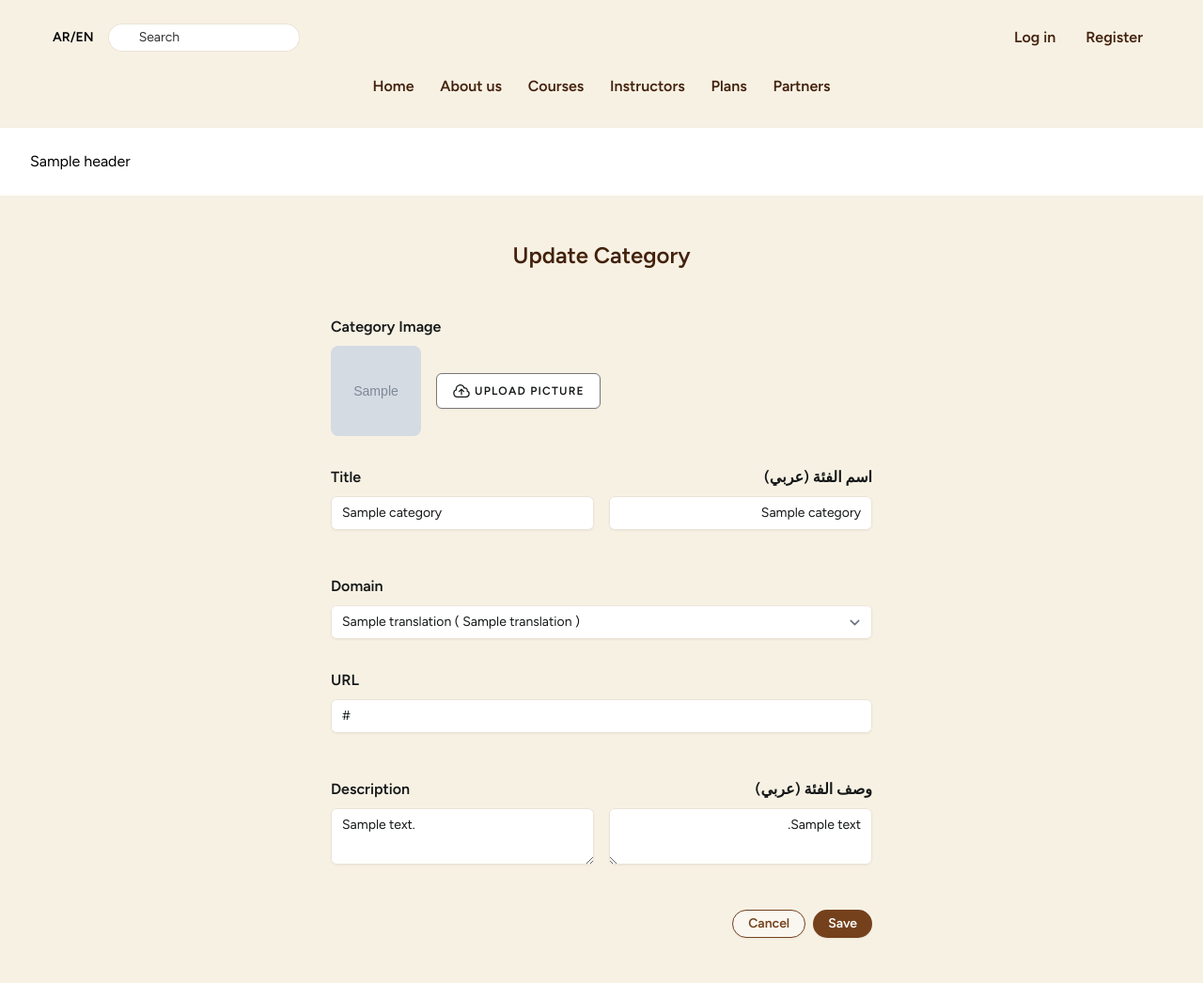
After one commit to RamiKhouja/barzakh, a Laravel app: template resources/views/admin/category/edit.blade.php in a window 1280 px wide. The commit adds this page. Shown: the whole page at 94% size. Run offline with Laravel 10, Linux system fonts and the light colour scheme; the template is opened without the code that fills it: most values are stand-ins (such as "Sample title", 1, 10 or a date in 2020); grey boxes marked "Sample" are stand-in pictures; style sheets or scripts are compiled from the project's sources.

Commit message:
category crud

```diff
--- a/app/Models/Field.php
+++ b/app/Models/Field.php
@@ -13,4 +13,9 @@ class Field extends Model
 
     public $translatable = ['title', 'subtitle', 'description'];
     protected $fillable = ['title', 'subtitle', 'description','url'];
+
+    public function categories()
+    {
+        return $this->hasMany(Category::class);
+    }
 }
--- /dev/null
+++ b/resources/views/admin/category/edit.blade.php
@@ -0,0 +1,124 @@
+<x-app-layout>
+    <div class="bg-primary-100 py-12">
+        <div class="max-w-xs sm:max-w-sm md:max-w-xl lg:w-7xl mx-auto flex justify-center">
+            <div class="w-full">
+                <div class="flex justify-center">
+                    <p class="text-2xl text-primary-700 font-semibold mb-12">
+                        Update Category
+                    </p>
+                </div>
+                <form method="POST" action="{{ route('admin.category.update', $category->id) }}" enctype="multipart/form-data">
+                    @csrf
+                    @method('PUT')
+                    <div class="flex justify-between space-x-4">
+                        <div class="w-full">
+                            <label htmlFor="title" class="form-label mb-2">
+                                Category Image
+                            </label>
+                            <x-picture-input :image="old('picture', $category->image)" :circle="false" />
+                        </div>
+                    </div>
+                    <div class="flex justify-between space-x-4 mt-8">
+                        <div class="w-full">
+                            <label htmlFor="title" class="form-label">
+                                Title
+                            </label>
+                            <div class="mt-2">
+                                <input
+                                type="text"
+                                value="{{ $category->title_en }}"
+                                name="title_en"
+                                id="title_en"
+                                class="form-input"
+                                placeholder="e.g. Sociology"
+                                />
+                            </div>
+                        </div>
+                        <div class="w-full text-right">
+                            <label htmlFor="title" class="form-label">
+                                اسم الفئة (عربي)
+                            </label>
+                            <div class="mt-2">
+                                <input
+                                type="text"
+                                value="{{ $category->title_ar }}"
+                                name="title_ar"
+                                id="title_ar"
+                                class="form-input placeholder:text-right text-right"
+                                style="direction: rtl;"
+                                placeholder="مثال علم الاجتماع"
+                                />
+                            </div>
+                        </div>
+                    </div>
+                    <div class="flex justify-between space-x-4 mt-12">
+                        <div class="w-full">
+                            <label htmlFor="title" class="form-label">
+                                Domain
+                            </label>
+                            <select id="field" name="field_id" class="mt-2 form-input">
+                                @foreach($fields as $field)
+                                <option value="{{ $field->id }}" class="mt-2" {{ $category->field_id == $field->id ? 'selected' : '' }}>
+                                    {{ $field->getTranslation('title', 'en') }} ( {{ $field->getTranslation('title', 'ar') }} )
+                                </option>
+                                @endforeach
+                            </select>
+                        </div>
+                    </div>
+                    <div class="flex justify-between space-x-4 mt-8">
+                        <div class="w-full">
+                            <label htmlFor="title" class="form-label">
+                                URL
+                            </label>
+                            <div class="mt-2">
+                                <input
+                                type="text"
+                                value="{{ $category->url }}"
+                                name="url"
+                                id="url"
+                                class="form-input"
+                                placeholder="e.g. sociology-course"
+                                />
+                            </div>
+                        </div>
+                    </div>
+                    <div class="flex justify-between space-x-4 mt-12">
+                        <div class="w-full">
+                            <label htmlFor="title" class="form-label">
+                                Description
+                            </label>
+                            <div class="mt-2">
+                            <textarea
+                                rows={4}
+                                name="description_en"
+                                id="description_en"
+                                placeholder="Category description"
+                                class="form-input"
+                            >{{ $category->description_en }}</textarea>
+                            </div>
+                        </div>
+                        <div class="w-full text-right">
+                            <label htmlFor="title" class="form-label">
+                                وصف الفئة (عربي)
+                            </label>
+                            <div class="mt-2">
+                                <textarea
+                                    rows={4}
+                                    name="description_ar"
+                                    id="description_ar"
+                                    placeholder="كلمات عن الفئة"
+                                    class="form-input placeholder:text-right text-right"
+                                    style="direction: rtl;"
+                                >{{ $category->description_ar }}</textarea>
+                            </div>
+                        </div>
+                    </div>
+                    <div class="flex justify-end mt-12">
+                        <a type="button" class="secondary-btn mr-2" href="{{ route('admin.categories') }}">{{ __('Cancel') }}</a>
+                        <button type="submit" class="primary-btn">{{ __('Save') }}</button>
+                    </div>
+                </form>
+            </div>
+        </div>
+    </div>
+</x-app-layout>
--- a/resources/views/admin/instructor/create.blade.php
+++ b/resources/views/admin/instructor/create.blade.php
@@ -14,7 +14,7 @@
                             <label htmlFor="title" class="form-label mb-2">
                                 Profile Picture
                             </label>
-                            <x-picture-input :image=null />
+                            <x-picture-input :image=null :circle="true" />
                         </div>
                     </div>
                     <div>
--- a/resources/views/components/picture-input.blade.php
+++ b/resources/views/components/picture-input.blade.php
@@ -1,9 +1,17 @@
 <div class="flex items-center space-x-4" x-data="picturePreview()">
     <div class="rounded-full bg-gray-200">
         @if($image == null)
-            <img id="preview" src="{{ asset('pictures/global/default.jpg') }}" alt="" class="w-24 h-24 rounded-full object-cover"/>
+            @if($circle == "true")
+                <img id="preview" src="{{ asset('pictures/global/default.jpg') }}" alt="" class="w-24 h-24 rounded-full object-cover"/>
+            @else
+                <img id="preview" src="{{ asset('pictures/global/default.jpg') }}" alt="" class="w-24 h-24 rounded-lg object-cover"/>
+            @endif
         @else
-            <img id="preview" src="{{ asset($image) }}" alt="" class="w-24 h-24 rounded-full object-cover"/>
+            @if($circle == "true")
+                <img id="preview" src="{{ asset($image) }}" alt="" class="w-24 h-24 rounded-full object-cover"/>
+            @else
+                <img id="preview" src="{{ asset($image) }}" alt="" class="w-24 h-24 rounded-lg object-cover"/>
+            @endif
         @endif
     </div>
     <div>
--- a/resources/views/layouts/app.blade.php
+++ b/resources/views/layouts/app.blade.php
@@ -19,7 +19,7 @@
         @vite(['resources/css/app.css', 'resources/js/app.js'])
     </head>
     <body class="font-sans antialiased light">
-        <div class="min-h-screen bg-gray-100 dark:bg-gray-900">
+        <div class="min-h-screen bg-primary-100 dark:bg-gray-900">
             @include('layouts.navigation')
 
             <!-- Page Heading -->
--- a/resources/views/layouts/navigation.blade.php
+++ b/resources/views/layouts/navigation.blade.php
@@ -1,4 +1,4 @@
-<nav x-data="{ open: false }" class="bg-primary-100 dark:bg-gray-800 border-0 dark:border-gray-700">
+<nav x-data="{ open: false }" class="bg-primary-100 dark:bg-gray-800 border-0 dark:border-gray-700" id="navigation">
     <!-- Primary Navigation Menu -->
     <div class="max-w-7xl mx-auto px-4 sm:px-6 lg:px-8 py-4">
         <div class="flex justify-between h-12 items-center">
--- a/routes/web.php
+++ b/routes/web.php
@@ -4,6 +4,7 @@ use App\Http\Controllers\ProfileController;
 use Illuminate\Support\Facades\Route;
 use App\Http\Controllers\AdminDashboardController;
 use App\Http\Controllers\FieldController;
+use App\Http\Controllers\CategoryController;
 use App\Http\Controllers\InstructorController;
 use App\Http\Controllers\WelcomeController;
 
@@ -47,6 +48,14 @@ Route::middleware(['auth', 'admin'])->group(function () {
     Route::get('/admin/instructors', [InstructorController::class, 'index'])->name('admin.instructors');
     Route::get('/admin/instructor/edit/{instructor}', [InstructorController::class, 'edit'])->name('admin.instructor.edit');
     Route::put('/admin/instructor/update', [InstructorController::class, 'update'])->name('admin.instructor.update');
+
+    // Admin categories routes
+    Route::get('/admin/category/create', [CategoryController::class, 'create'])->name('admin.category.create');
+    Route::post('/admin/category', [CategoryController::class, 'store'])->name('admin.category.store');
+    Route::get('/admin/categories', [CategoryController::class, 'index'])->name('admin.categories');
+    Route::get('/admin/category/edit/{category}', [CategoryController::class, 'edit'])->name('admin.category.edit');
+    Route::put('/admin/category/{category}', [CategoryController::class, 'update'])->name('admin.category.update');
+    Route::delete('/admin/category/{category}', [CategoryController::class, 'delete'])->name('admin.category.delete');
 });
 
 require __DIR__.'/auth.php';
```
Also changed, not shown: app/Http/Controllers/CategoryController.php (added, +110 -0 lines), app/Models/Category.php (added, +26 -0 lines), resources/views/admin/category/create.blade.php (added, +107 -0 lines), resources/views/admin/category/index.blade.php (added, +128 -0 lines), database/migrations/2023_09_09_105455_create_categories_table.php (added).
